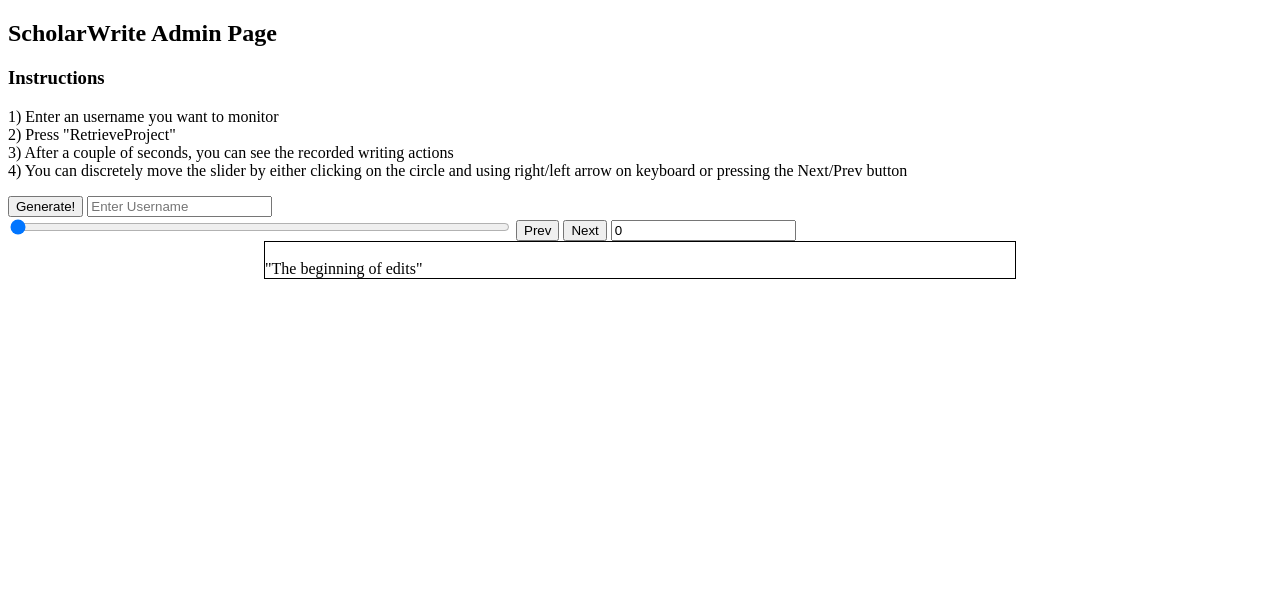
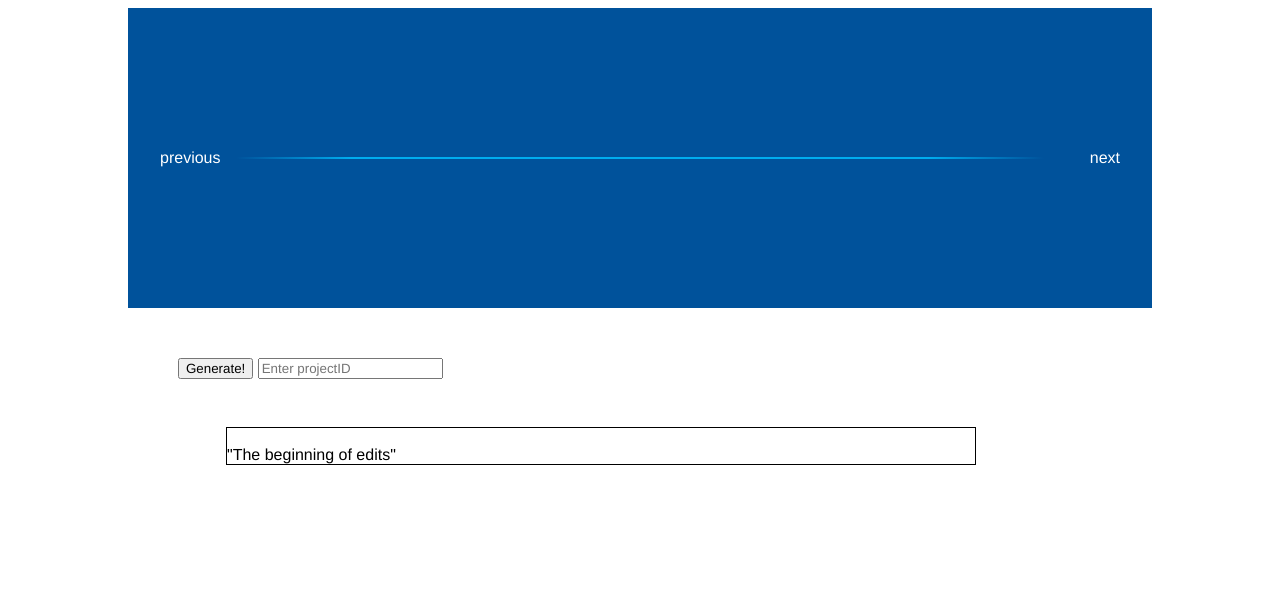
Before and after one commit to Linghe-Wang/ScholarWrite-AdminPage, a Flask app: page / in a window 1280 px wide. Shown: the top 606 px of the page. Run offline with Flask 3, Linux system fonts and the light colour scheme.

Commit message:
initial admin/monitoring page prototype

```diff
--- a/main.py
+++ b/main.py
@@ -11,12 +11,14 @@
 
 host = 'localhost'
 port = 27017
-database = 'mydatabase'
+database = 'flask_db'
+collection = "activity"
 # Connect to MongoDB
-connection_string = f"mongodb://{host}:{port}/{database}"
+connection_string = f"mongodb://{host}:{port}"
+# connection_string = "mongodb://127.0.0.1:27017/?directConnection=true&serverSelectionTimeoutMS=2000&appName=mongosh+1.9.1"
 client = MongoClient(connection_string)
-db = client['mydatabase']
-collection = db['mycollection']
+db = client[database]
+collection = db[collection]
 
 
 def diff_prettyHtml(diffs):
@@ -44,30 +46,45 @@
             html.append("<span>%s</span>" % text)
     return "".join(html)
 
-def generate(username):
+def generate(projectID):
     actions = []
     diffs_htmls = []
-    project_ids = []
+    users = []
     overall_htmls = []
-    data = collection.find({'username': username})
-    for j in range(collection.count_documents({'username': username})):
+    data = collection.find({'project': projectID})
+    # print(collection.find({'project': projectID}))
+    for j in range(collection.count_documents({'project': projectID})):
         try:
-            index = project_ids.index(data[j]['project'])
-            actions[index].append(data[j])
-        except ValueError:
-            project_ids.append(data[j]['project'])
-            actions.append([data[j]])
-
-    for i in range(len(actions)):
-        diffs_htmls = []
-        for k in range(len(actions[i]) - 1):
-            if actions[i][k]['text'] != actions[i][k + 1]['text']:
-                diffs = dmp.diff_main(actions[i][k]['text'], actions[i][k + 1]['text'])
+            actions.append({"file": data[j]["file"], "text": data[j]['text'], "timestamp": data[j]["timestamp"]})
+            users.append(data[j]['username'])
+            # actions[index].append(data[j])
+        except:
+            users.append(data[j]['username'])
+            actions.append({"file": data[j]["file"], 'suggestion': data[j]['suggestion'], "timestamp": data[j]["timestamp"]})
+    # print(actions[0]['text'])
+    diffs_htmls = []
+    for i in range(len(actions)-1):
+        try:
+            if actions[i]['text'] != actions[i+1]['text']:
+                diffs = dmp.diff_main(actions[i]['text'], actions[i+1]['text'])
                 dmp.diff_cleanupSemantic(diffs)
                 diffs_htmls.append(diff_prettyHtml(diffs))
-        overall_htmls.append(diffs_htmls)
+        except:
+            diffs_htmls.append("lol")
+            print([key for key in actions[i+1]])
+    # overall_htmls.append(diffs_htmls)
 
-    return project_ids, overall_htmls
+    info = []
+    print(len(users))
+    print(len(actions))
+    print(len(diffs_htmls))
+    for i in range(0, len(users)):
+        if i == 0:
+            info.append({"users": users[i], "actions": actions[i], "htmls": actions[0]['text']})
+        if i > 0:
+            info.append({"users": users[i], "actions": actions[i], "htmls": diffs_htmls[i-1]})
+
+    return info
 
 class LocalStore:
     def __call__(self, f: callable):
@@ -82,10 +99,14 @@
         if request.method == 'POST':
             info = request.get_json(force=True)
             print("THIS IS THE REQUEST", info)
-            Username = info["Username"]
-            project_ids, overall_htmls = generate(Username)
-            print(project_ids, overall_htmls)
-            return {"status": "ok", "projectIDs": project_ids, "diff_htmls": overall_htmls}
+            projectID = info["projectID"]
+
+            # project_ids, actions, overall_htmls = generate(projectID)
+            info = generate(projectID)
+            # print(info)
+            # print(project_ids, actions, overall_htmls)
+            return {"status": "ok", "info": info}
+            # return {"status": "ok", "projectIDs": project_ids, "diff_htmls": overall_htmls}
     except:
         print(traceback.print_exc())
     return {"status": "no", "projectIDs": "", "diff_htmls": ""}
--- a/static/css/style.css
+++ b/static/css/style.css
@@ -1,11 +1,243 @@
-h1 {
-    border: 2px #eee solid;
-    color: brown;
-    text-align: center;
-    padding: 10px;
+*,
+*:before,
+*:after {
+  box-sizing: border-box;
+}
+
+* {
+  font-family: helvetica;
+}
+
+/* h1 {
+  border: 2px #eee solid;
+  color: brown;
+  text-align: center;
+  padding: 100px;
 }
 
 div {
+max-width: 750px;
+margin: auto;
+} */
+
+.document-viewer {
+  /* padding: 150px; */
+  position: relative;
+  padding: 50px;
+  max-width: 1024px;
+  /* background-color: #00529b; */
+  width: 100%;
+  margin: 0 auto;
+  overflow: hidden;
+}
+
+.displayContent {
+  /* border: 2px #eee solid; */
+  /* color: brown; */
+  /* text-align: center;
+  /* padding: 100px; */
+  /* align-content: center; */
   max-width: 750px;
-  margin: auto;
+  /* margin: auto;  */
+  /* text-align: center; */
+  margin: 3em;
 }
+
+.timeline-container {
+  position: relative;
+  padding: 100px;
+  max-width: 1024px;
+  background-color: #00529b;
+  width: 100%;
+  margin: 0 auto;
+  overflow: hidden;
+}
+
+.timeline {
+  list-style: none;
+  margin: 0;
+  padding: 0;
+  position: relative;
+  height: 100%;
+  width: 100%;
+}
+
+.timeline__event {
+  cursor: pointer;
+  width: 25%;
+  float: left;
+  /* text-align: center; */
+  position: relative;
+  height: 100%;
+  font-size: 10px;
+}
+
+.timeline__event-indicator:before {
+  content: '';
+  border: 2px solid #00adef;
+  background-color: #00529b;
+  height: 10px;
+  width: 10px;
+  border-radius: 50%;
+  position: absolute;
+  top: calc(50% - 5px);
+  left: calc(50% - 5px);
+  display: block;
+  transition: transform 300ms ease-out, background-color 300ms ease-out, border-color 300ms ease-out;
+  z-index: 10;
+}
+
+.timeline__event-indicator:hover:before {
+  transform: scale(1.2);
+}
+
+.is-active .timeline__event-indicator:before {
+  background-color: #fff;
+  border-color: #fff;
+}
+
+.timeline-slider {
+  list-style: none;
+  margin: 0;
+  padding: 0;
+  position: relative;
+  width: 100%;
+  height: 100px;
+}
+
+.timeline-slider:before {
+  background: linear-gradient(to right, rgba(0, 82, 155, 1) 1%, rgba(0, 82, 155, 0) 15%, rgba(0, 82, 155, 0) 85%, rgba(0, 82, 155, 1) 99%);
+  content: '';
+  position: absolute;
+  top: calc(50% - 1px);
+  left: 0;
+  width: 100%;
+  height: 2px;
+  z-index: 1;
+}
+
+.timeline-slider:after {
+  content: '';
+  height: 2px;
+  background-color: #00adef;
+  width: 100%;
+  position: absolute;
+  top: calc(50% - 1px);
+  left: 0;
+}
+
+.timeline-slide {
+  position: absolute;
+  top: 0;
+  left: 0;
+  transition: transform 600ms ease-out, opacity 600ms ease-out;
+  width: 100%;
+  height: 100%;
+  z-index: 1;
+}
+
+.timeline-slide.slide-exit-right {
+  transform: translateX(100%);
+  opacity: 0;
+}
+
+.timeline-slide.slide-exit-left {
+  transform: translateX(-100%);
+  opacity: 0;
+}
+
+.timeline-slide.slide-is-active {
+  opacity: 1;
+  transform: translateY(0);
+}
+
+.timeline__event__time {
+  color: #00adef;
+  position: absolute;
+  text-align: center;
+  display: block;
+  bottom: 0;
+  left: 0;
+  transition: color 300ms ease-out;
+  width: 100%;
+}
+
+.is-active .timeline__event__time {
+  color: #fff;
+}
+
+.timeline__tooltip {
+  opacity: 0;
+  transform: translateY(-100%);
+  position: absolute;
+  bottom: calc(50% + 15px);
+  left: 0;
+  width: 100%;
+  transition: transform 300ms ease-out, opacity 300ms ease-out;
+}
+
+.is-active .timeline__tooltip {
+  opacity: 1;
+  transform: translateY(0);
+}
+
+.timeline__tooltip-container {
+  background: #fff;
+  position: relative;
+  padding: 30px;
+  color: #000;
+  margin: 0 auto;
+  box-shadow: 0px 5px 20px rgba(0, 0, 0, .2);
+  max-width: 200px;
+  border: none;
+}
+
+.timeline__tooltip-container:after,
+.timeline__tooltip-container:before {
+  top: 100%;
+  left: 50%;
+  border: solid transparent;
+  content: "";
+  height: 0;
+  width: 0;
+  position: absolute;
+  pointer-events: none;
+}
+
+.timeline__tooltip-container:after {
+  border-top-color: #fff;
+  border-width: 5px;
+  margin-left: -5px;
+}
+
+.timeline__tooltip-container:before {
+  border-top-color: #fff;
+  border-width: 5px;
+  margin-left: -5px;
+}
+
+.timeline__tooltip-close {
+  display: block;
+  position: absolute;
+  top: 1em;
+  right: 1em;
+  z-index: 1;
+}
+
+.timeline-pager {
+  cursor: pointer;
+  color: white;
+  display: inline-block;
+  position: absolute;
+  top: 50%;
+  transform: translateY(-50%);
+  z-index: 10;
+}
+
+.timeline-pager__previous {
+  left: 2em;
+}
+
+.timeline-pager__next {
+  right: 2em;
+}
--- a/static/js/script.js
+++ b/static/js/script.js
@@ -7,6 +7,7 @@
 let projectIndex = 0;
 let slider = null;
 let contentDisplay = null;
+var info;
 
 document.addEventListener('DOMContentLoaded', function() {
     slider = document.getElementById("player");
@@ -17,6 +18,7 @@
         contentDisplay.innerHTML = diff_htmls[projectIndex][idx]
     })
 });
+
 function addButtons(){
     var buttonsDiv = document.querySelector('.buttons');
     var numberOfButtons = projectIDs.length;
@@ -39,48 +41,9 @@
     });
 };
 
-function conditionMet() {
-    return projectIDs != null && diff_htmls != null;
-};
-
-function resetSlider() {
-    slider.value = 0;
-    document.getElementById('textInput').value = slider.value;
-};
-
-function decrementSlider() {
-    if (conditionMet()){
-        slider.value--;
-        document.getElementById('textInput').value = slider.value;
-
-        var idx = slider.value;
-        // contentDisplay.textContent = content[idx][2];
-        contentDisplay.innerHTML = diff_htmls[projectIndex][idx]
-    }
-};
-
-function updateTextInput(val) {
-    if (conditionMet()){
-        document.getElementById('textInput').value = val;
-    }
-};
-
-function incrementSlider() {
-    if (conditionMet()){
-        slider.value++;
-        document.getElementById('textInput').value = slider.value;
-
-        var idx = slider.value;
-        // contentDisplay.textContent = content[idx][2];
-        contentDisplay.innerHTML = diff_htmls[projectIndex][idx]
-    }
-};
-
-
-
 async function retrieveProject() {
-    var text = document.getElementById("Username").value;
-    const object = {Username: text}
+  var text = document.getElementById("projectID").value;
+  const object = {projectID: text}
   try {
        const response = await fetch(serverURL + "/create", {
           // mode: 'no-cors',
@@ -94,15 +57,199 @@
       const message = await response.json();
       console.log(message);
       if (message.status == "ok"){
-            projectIDs = message.projectIDs;
-            diff_htmls = message.diff_htmls;
-            slider.max = diff_htmls[0].length-1;
-            contentDisplay.innerHTML = diff_htmls[projectIndex][0];
-            addButtons();
+          console.log(message)
+          // projectIDs = message.projectIDs;
+          // diff_htmls = message.diff_htmls;
+          // slider.max = diff_htmls[0].length-1;
+
+          // contentDisplay.innerHTML = diff_htmls[projectIndex][0];
+          contentDisplay.innerHTML = message.info[0]['htmls']
+          // addButtons();
       }
+      info = message.info
+      for (let i = 0; i < info.length; i++) {
+        console.log(info[i]['actions'])
+        description = "file: " + info[i]['actions']['file'] + "\n" +
+                      "timestamp: " + info[i]['actions']['timestamp']
+        events.push({user: info[i]['users'], description: description})
+      }
+      loadEvents(true);
+      // Automatically click the first event
+      $('.timeline__event-indicator').eq(0).click();
   }
   catch (err){
       console.log(err);
       console.log('failed to fetch');
   }
 };
+
+// $(document).ready(function() {
+    // Replace `projectId` with the actual project ID that generates events
+    var projectId = 'your_project_id';
+    var eventsPerPage = 4;
+    var currentIndex = 0;
+    var globalIndex = 0;
+    var events = []
+    var globalIndex = 0;
+
+    // Load events dynamically based on the project ID
+    // loadEvents(projectId, true);
+
+    function loadEvents(clickFirstEvent) {
+      // Replace this code with your logic to fetch events based on the project ID
+      // Here, we assume that you have an array of events with their respective years and descriptions
+      // Modify this array to match the events you want to display
+      var timelineEvents = $('#timeline-events');
+
+      // Clear existing events
+      timelineEvents.empty();
+
+      // Calculate the start and end indexes based on the current page
+      var startIndex = currentIndex * eventsPerPage;
+      var endIndex = startIndex + eventsPerPage;
+
+      // Create event elements dynamically
+      for (var i = startIndex; i < endIndex && i < events.length; i++) {
+        var event = events[i];
+        var eventItem = $('<li class="timeline__event"></li>');
+        var eventIndicator = $('<a class="timeline__event-indicator"></a>');
+        var eventTime = $('<time class="timeline__event__time">' + event.user + '</time>');
+        var eventTooltip = $('<div class="timeline__tooltip"></div>');
+        var tooltipContainer = $('<div class="timeline__tooltip-container"></div>');
+        // var tooltipClose = $('<span class="timeline__tooltip-close">close</span>');
+        var tooltipContent = $('<span class="timeline__tooltip-content">' + event.description + '</span>');
+
+        // tooltipContainer.append(tooltipClose);
+        tooltipContainer.append(tooltipContent);
+        eventTooltip.append(tooltipContainer);
+
+        eventItem.append(eventIndicator);
+        eventItem.append(eventTime);
+        eventItem.append(eventTooltip);
+
+        timelineEvents.append(eventItem);
+      }
+
+      // Update the pager visibility based on the current page
+      updatePagerVisibility(events.length);
+    }
+
+    function updatePagerVisibility(totalEvents) {
+      var timelinePagerPrev = $('.timeline-pager__previous');
+      var timelinePagerNext = $('.timeline-pager__next');
+
+      if (currentIndex === 0) {
+        timelinePagerPrev.hide();
+      } else {
+        timelinePagerPrev.show();
+      }
+
+      if ((currentIndex + 1) * eventsPerPage >= totalEvents) {
+        timelinePagerNext.hide();
+      } else {
+        timelinePagerNext.show();
+      }
+    }
+
+    var slide = $('.timeline-slide');
+    var currentSlide = slide.filter('.slide-is-active');
+    var timelineEvent = $('.timeline__event-indicator');
+
+    $('.timeline-pager__next').on('click', function() {
+      currentIndex++;
+      loadEvents(projectId);
+    });
+
+    $('.timeline-pager__previous').on('click', function() {
+      currentIndex--;
+      loadEvents(projectId);
+    });
+
+    // Event delegation for dynamically loaded events
+    $(document).on('click', '.timeline__event-indicator', function() {
+      var eventIndex = $(this).closest('.timeline__event').index() + currentIndex * eventsPerPage;
+      $(this).closest('.timeline').find('.timeline__event').removeClass('is-active');
+      $(this).closest('.timeline__event').addClass('is-active');
+      console.log(eventIndex);
+      getCurrentEvent(eventIndex);
+    });
+
+    $('.timeline__tooltip-close').on('click', function() {
+      $(this).closest('.timeline__event').removeClass('is-active');
+    });
+
+    $(document).mouseup(function(e) {
+      var timelineTooltip = $('.timeline__tooltip');
+
+      // if the target of the click isn't the container nor a descendant of the container
+      if (!timelineTooltip.is(e.target) && timelineTooltip.has(e.target).length === 0) {
+        timelineTooltip.parent().removeClass('is-active');
+      }
+    });
+
+    function getCurrentEvent(index) {
+      var activeEvent = $('.timeline__event.is-active');
+      if (activeEvent.length > 0) {
+        // var year = activeEvent.find('.timeline__event__time').text();
+        // var description = activeEvent.find('.timeline__tooltip-content').text();
+        // console.log(activeEvent)
+        // console.log("year: " + year + " | description:   " + description)
+        contentDisplay.innerHTML = info[index]['htmls']
+
+        // return {
+        //   year: year,
+        //   description: description
+        // };
+      }
+      // return null;
+    }
+
+    $(document).on('keydown', function(e) {
+        if (e.keyCode === 37) {
+        // Left arrow key
+        navigateToPreviousEvent();
+        } else if (e.keyCode === 39) {
+        // Right arrow key
+        navigateToNextEvent();
+        }
+    });
+
+    function navigateToPreviousEvent() {
+      var prevEvent = $('.timeline__event.is-active').prev('.timeline__event');
+      if (prevEvent.length > 0) {
+        prevEvent.find('.timeline__event-indicator').click();
+      } else {
+        var prevSlide = currentSlide.prev('.timeline-slide');
+        if (prevSlide.length) {
+          currentSlide.removeClass('slide-is-active').addClass('slide-exit-right');
+          currentSlide = prevSlide.addClass('slide-is-active').removeClass('slide-exit-left slide-exit-right');
+          $('.timeline__event-indicator').last().click();
+        } else {
+          currentIndex--;
+          if (currentIndex < 0) {
+            currentIndex = 0;
+          } else {
+            loadEvents(projectId);
+            $('.timeline__event-indicator').last().click();
+          }
+        }
+      }
+      // console.log("CURRENT INDEX == " + currentIndex)
+    }
+
+      function navigateToNextEvent() {
+        var nextEvent = $('.timeline__event.is-active').next('.timeline__event');
+        if (nextEvent.length > 0) {
+          nextEvent.find('.timeline__event-indicator').click();
+        } else {
+          var nextSlide = currentSlide.next('.timeline-slide');
+          if (nextSlide.length) {
+            currentSlide.removeClass('slide-is-active').addClass('slide-exit-left');
+            currentSlide = nextSlide.addClass('slide-is-active').removeClass('slide-exit-left slide-exit-right');
+          } else if (currentIndex < Math.ceil(events.length / eventsPerPage) - 1) {
+            currentIndex++;
+            loadEvents(projectId, true);
+            $('.timeline__event-indicator').eq(0).click();
+          }
+        }
+      }
--- a/templates/index.html
+++ b/templates/index.html
@@ -1,35 +1,36 @@
 <!DOCTYPE html>
-<html lang="en">
+<html>
 <head>
-    <meta charset="UTF-8">
-    <link rel="stylesheet" href="{{ url_for('static', filename= 'css/style.css') }}">
-    <title>FlaskBlog</title>
+  <meta charset="UTF-8">
+  <title>Timeline</title>
+  <link rel="stylesheet" href="{{ url_for('static', filename= 'css/style.css') }}">
 </head>
 <body>
-    <h2>ScholarWrite Admin Page</h2>
-    <h3>Instructions</h3>
-    <p>
-        1) Enter an username you want to monitor<br>
-        2) Press "RetrieveProject" <br>
-        3) After a couple of seconds, you can see the recorded writing actions <br>
-        4) You can discretely move the slider by either clicking on the circle and using right/left arrow on keyboard or pressing the Next/Prev button
-    </p>
-
-
+  <div class="timeline-container">
+    <ol class="timeline-slider">
+      <li class="timeline-slide slide-is-active">
+        <ol class="timeline" id="timeline-events">
+          <!-- Events will be dynamically added here -->
+        </ol>
+      </li>
+    </ol>
+    <span class="timeline-pager timeline-pager__previous">previous</span>
+    <span class="timeline-pager timeline-pager__next">next</span>
+  </div>
+  <div class="document-viewer">
     <button type="button" onclick="retrieveProject()">Generate!</button>
-    <input type="text" id="Username" name="Username" placeholder="Enter Username">
+    <input type="text" id="projectID" name="projectID" placeholder="Enter projectID">
+    <!-- <input type="text" id="textInput" value="0"> -->
     <br>
-    <input style="width: 500px;" id="player" type="range" min="0" max="100" step="1" value="0" onchange="updateTextInput(this.value);"/>
-    <button type="button" onclick="decrementSlider()">Prev</button>
-    <button type="button" onclick="incrementSlider()">Next</button>
-    <input type="text" id="textInput" value="0">
     <div class="buttons"></div>
     <div id="displayContent" class="displayContent" style="white-space: pre-line; width: 750px; border: 1px solid black;">
         "The beginning of edits"
     </div>
-    <script src="{{ url_for('static', filename='js/script.js') }}"></script>
-    <br>
-    <br>
+  </div>
 
+  <script src="https://code.jquery.com/jquery-3.6.0.min.js"></script>
+  <script src="{{ url_for('static', filename='js/script.js') }}"></script>
+  <br>
+  <br>
 </body>
 </html>
```
Lines whose indentation alone changed are shown as unchanged.
